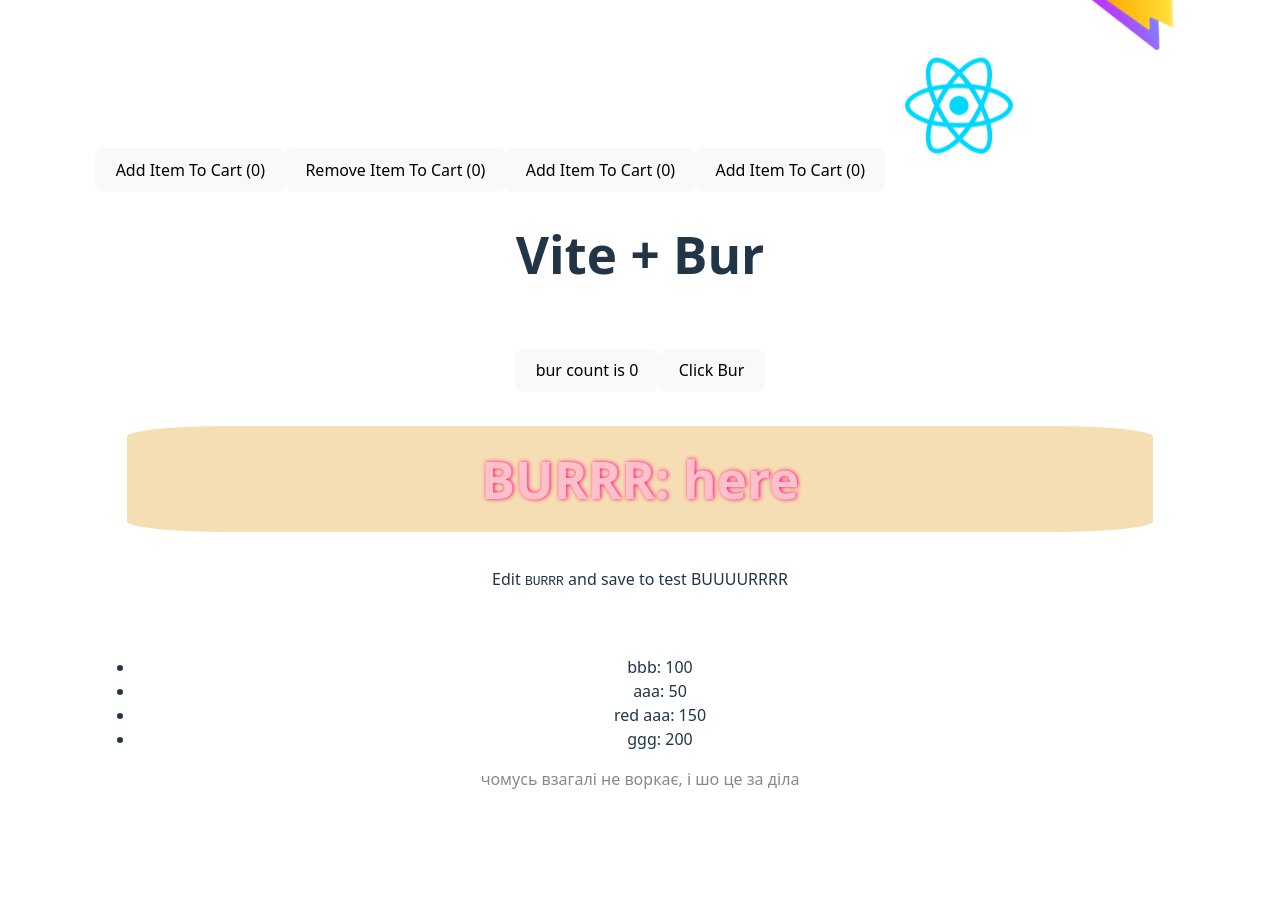
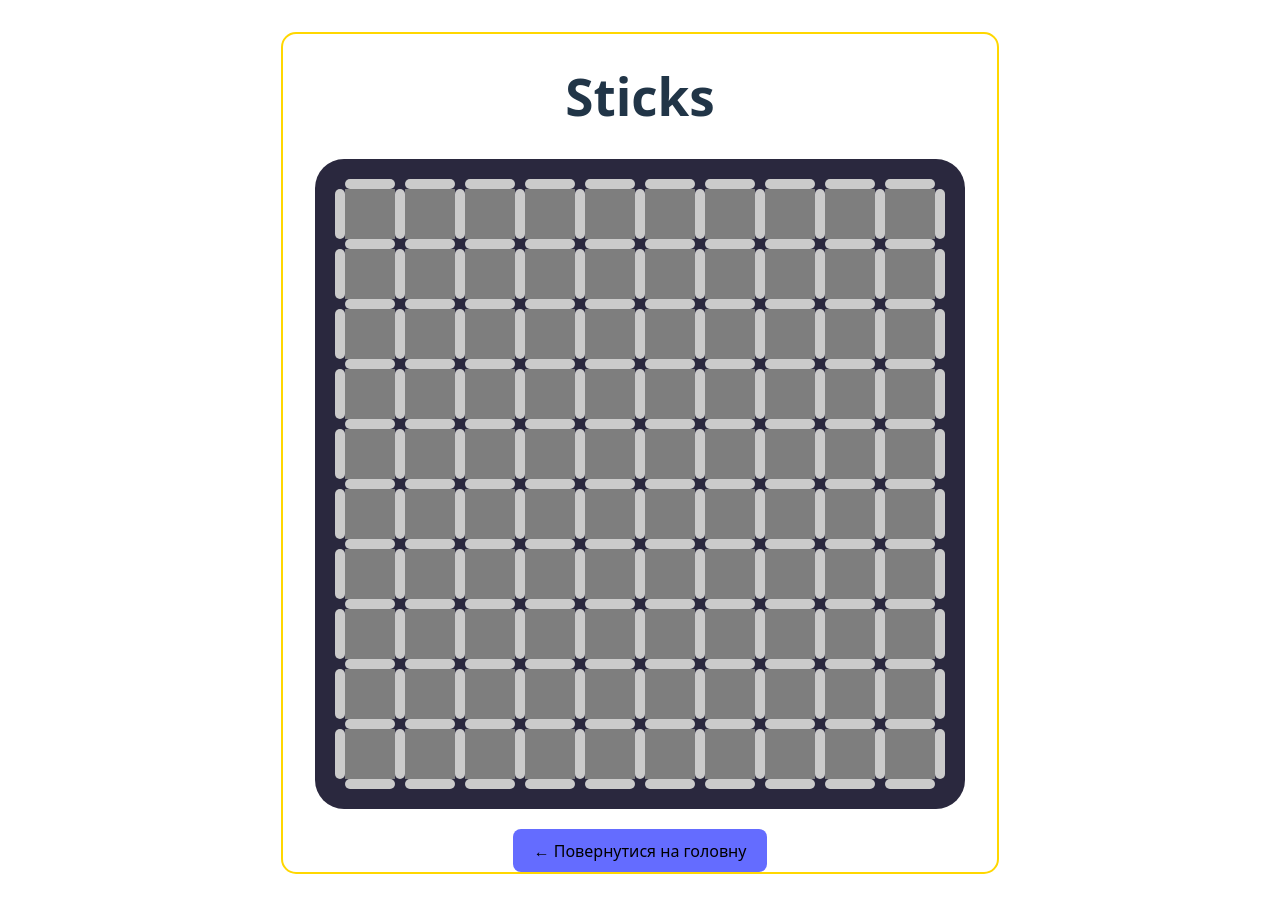
Before and after one commit to OlehBur/CursStore, a React (Vite) app: page /ttt in a window 1280 px wide. Before the commit the page ends 839 px from the top, so only its background shows below. Built offline with nearby package versions, Linux system fonts and the light colour scheme.

Commit message:
sticks game (90perc%)

```diff
--- a/package.json
+++ b/package.json
@@ -11,7 +11,8 @@
   },
   "dependencies": {
     "react": "^19.2.0",
-    "react-dom": "^19.2.0"
+    "react-dom": "^19.2.0",
+    "react-router-dom": "^7.13.1"
   },
   "devDependencies": {
     "@eslint/js": "^9.39.1",
--- /dev/null
+++ b/src/components/Stick.tsx
@@ -0,0 +1,64 @@
+import type { JSX } from "react";
+import { useState } from "react";
+import "./SticksArena.css"
+import type { boxSide } from "../core/boxSide.tsx"
+
+type StickProps = {
+    isVertical: boolean;
+    isConsistBox: boolean;
+    indX: number;
+    indY: number;
+    onChangeBoxState: (x: number, y: number, dir: boxSide) => boolean | null;
+    onChangePlayer: () => void;
+};
+
+
+export default function Stick(prop: StickProps) {
+    const elem: JSX.Element[] = [];
+    const [isClicked, setClick] = useState<boolean | null>(null);
+    const [isBoxCLicked, setBoxClick] = useState<boolean | null>(null);
+    let boxClickRes: boolean | null = null;
+
+    function handleClick() {
+        if (isClicked)
+            return;
+
+        setClick(true);
+        // console.log('clicked!');
+        // setPlayer(true);
+
+        if (prop.isVertical)
+            boxClickRes = prop.onChangeBoxState(prop.indX, prop.indY, "left")
+                || prop.onChangeBoxState(prop.indX - 1, prop.indY, "right");
+        else
+            boxClickRes = prop.onChangeBoxState(prop.indX, prop.indY, "top")
+                || prop.onChangeBoxState(prop.indX, prop.indY - 1, "bottom");
+
+        if (boxClickRes)
+            setBoxClick(boxClickRes);
+        else//fail
+            prop.onChangePlayer();
+
+        console.log("є?: " + boxClickRes);
+    }
+
+    if (prop.isVertical) {
+        elem.push(<button key={1}
+            className={"stickVertical"}
+            onClick={handleClick}
+            style={{ backgroundColor: isClicked == null ? "#cbcbcb" : isClicked ? "#9eff5d" : "#ff7ce5" }}
+        ></button>);
+        if (!prop.isConsistBox)
+            elem.push(<div className="block" key={2}
+                style={{ backgroundColor: isBoxCLicked == null ? "#7e7e7e" : isBoxCLicked ? "#9eff5d" : "#ff7ce5" }}>
+            </div >);
+    } else {
+        elem.push(<button key={3}
+            className={"stickHorizontal"}
+            onClick={handleClick}
+            style={{ backgroundColor: isClicked == null ? "#cbcbcb" : isClicked ? "#9eff5d" : "#ff7ce5" }}
+        ></button>);
+    }
+
+    return elem;
+}
--- /dev/null
+++ b/src/components/SticksArena.css
@@ -0,0 +1,50 @@
+.arena {
+    margin-bottom: 20px;
+    padding: 20px;
+    border-radius: 29px;
+    background-color: rgb(42, 40, 62);
+}
+
+.stickRow {
+    display: flex;
+    justify-content: center;
+    margin-bottom: 0px;
+}
+
+/* .stick {
+    background-color: #ffffff;
+    border-radius: 5px;
+    margin: 10px;
+} */
+
+.stickHorizontal {
+    padding: 0;
+    border: none;
+    /*button reset styles  */
+
+    border-radius: 5px;
+    width: 50px;
+    height: 10px;
+    margin-inline: 5px;
+    background-color: #cbcbcb;
+}
+
+.stickVertical {
+    padding: 0;
+    border: none;
+
+    border-radius: 5px;
+    width: 10px;
+    height: 50px;
+    /* margin-inline: 25px; */
+    background-color: #cbcbcb;
+}
+
+.block {
+    width: 50px;
+    height: 50px;
+    display: flex;/*container*/
+    justify-content: center;
+    align-items: center;
+    background-color: #ff6262;
+}
--- /dev/null
+++ b/src/components/SticksArena.tsx
@@ -0,0 +1,143 @@
+import type { JSX } from "react";
+import "./SticksArena.css";
+import { useState } from "react";
+import Stick from "./Stick";
+import type { boxSide } from "../core/boxSide.tsx"
+
+type Cell = {
+    top: boolean | null;
+    right: boolean | null;
+    bottom: boolean | null;
+    left: boolean | null;
+};
+
+export default function SticksArena() {
+    const rows = 10;
+    const sticksHor = rows;
+    // const sticksVer = pairs + 1;
+    const result: JSX.Element[] = [];
+    const [currPlayer, setPlayer] = useState<boolean>(false);
+    const [gridBox, setGrid] = useState<Cell[][]>(
+        Array.from({ length: rows }, () =>
+            Array.from({ length: rows }, () => ({
+                top: null,
+                right: null,
+                bottom: null,
+                left: null,
+            }))
+        )
+    );
+
+    function onChangeBoxState(x: number, y: number, dir: boxSide): boolean | null {
+        if ((x < 0 || x >= gridBox.length)
+            || (y < 0 || y >= gridBox[0].length))
+            return false;
+
+        const oldCell = gridBox[x][y];
+        const key = dir as keyof Cell;
+        const newCell: Cell = { ...oldCell, [key]: currPlayer };
+
+        setGrid(prev =>
+            prev.map((row, i) =>
+                row.map((cell, j) => (i === x && j === y ? newCell : cell))
+            )
+        );
+        // setGrid(prev =>
+        //     prev.map((row, i) =>
+        //         row.map((cell, j) =>
+        //             i === x && j === y
+        //                 ? { ...cell, [dir as keyof Cell]: currPlayer }
+        //                 : cell
+        //         )
+        //     )
+        // );
+        console.log(newCell.top + " " + newCell.right + " " + newCell.bottom + " " + newCell.left);
+        // console.log(gridBox[x][y].top + " " + gridBox[x][y].right + " " + gridBox[x][y].bottom + " " + gridBox[x][y].left);
+
+        return newCell.top != null
+            && newCell.right != null
+            && newCell.bottom != null
+            && newCell.left != null;
+    };
+
+    function OnChangePlayer() {
+        // setPlayer(!currPlayer);
+        console.log("isFirstPlyr: " + currPlayer);
+    }
+
+    for (let i = 0; i < rows; i++) {
+        result.push(
+            <div key={11+i} className="stickRow">
+                {Array(sticksHor).fill(null).map((_, j) => (
+                    <Stick isConsistBox={false} isVertical={false}
+                        key={j} indX={i} indY={j}
+                        onChangeBoxState={onChangeBoxState}
+                        onChangePlayer={OnChangePlayer}/> // <button key={j} className="stickHorizontal"></button>
+                ))}
+            </div>);
+        result.push(
+            <div key={22*i} className="stickRow">
+                {Array(sticksHor).fill(null).map((_, j) => (
+                    <Stick isConsistBox={false} isVertical={true}
+                        key={j} indX={j} indY={i}
+                        onChangeBoxState={onChangeBoxState}
+                        onChangePlayer={OnChangePlayer} />
+                    // <React.Fragment key={j}>
+                    //     <button className="stickVertical"></button>
+                    //     <div className="block">{i + "." + j}</div>
+                    // </React.Fragment>
+                ))}
+                <Stick isConsistBox={true} isVertical={true}
+                    indX={rows - 1} indY={i}
+                    onChangeBoxState={onChangeBoxState}
+                    onChangePlayer={OnChangePlayer} />
+                {/* last vertical stick right */}
+                {/* <div className="stickVertical"></div> */}
+
+            </div>);
+    };
+
+    // last horizontal row bott
+    result.push(
+        <div key={33} className="stickRow">
+            {Array(sticksHor).fill(null).map((_, j) => (
+                <Stick isConsistBox={false} isVertical={false}
+                    key={j} indX={j} indY={rows - 1}
+                    onChangeBoxState={onChangeBoxState}
+                    onChangePlayer={OnChangePlayer}/>
+                // <button key={j} className="stickHorizontal"></button>
+            ))}
+        </div>
+    );
+
+    return <div className="arena">{result}</div>;
+    // const stickGroups = [
+    //     { className: "stickHorizontal", count: 10 },
+    //     { className: "stickVertical", count: 11 },
+    // ]
+    // // const horizontalSticks = Array(10).fill('—');
+    // // const verticalSticks = Array(10).fill('|');
+
+    // return (
+    //     <>  {stickGroups.map((group, index) => (
+    //         <div key={index} className={group.className}>
+    //             {Array(group.count).fill(null).map((s, i) => (
+    //                 <button key={i}>{s}</button>
+    //             ))}
+    //         </div>
+    //     ))}
+    //     </>
+    // <>
+    //     <div className="horizontal">
+    //         {horizontalSticks.map((stick, i) => (
+    //             <button key={i} className="stick">{stick}</button>
+    //         ))}
+    //     </div>
+    //     <div className="vertical">
+    //         {verticalSticks.map((stick, i) => (
+    //             <button key={i} className="stick">{stick}</button>
+    //         ))}
+    //     </div>
+    // </>
+    // )
+}
--- a/src/core/App.tsx
+++ b/src/core/App.tsx
@@ -1,46 +1,37 @@
-import { useState } from 'react'
-import reactLogo from '../assets/vite.svg'
-import viteLogo from '../assets/react.svg'
+// import { useState } from 'react'
+// import reactLogo from '../assets/vite.svg'
+// import viteLogo from '../assets/react.svg'
+import { Routes, Route, useNavigate } from 'react-router-dom'
 import './App.css'
-import BurButt from '../components/BurButt.tsx'
-import BurList from '../components/BurList.tsx'
-import CartButtons from '../components/CartButtons.tsx'
+// import BurButt from '../components/BurButt.tsx'
+// import BurList from '../components/BurList.tsx'
+// import CartButtons from '../components/CartButtons.tsx'
+import GamePage from '../pages/GamePage.tsx'
+import SettingsPage from '../pages/SettingsPage.tsx'
+import ProfilePage from '../pages/ProfilePage.tsx'
 
 function App() {
-  const [count, setCount] = useState(0)
-  //const [isClicked, setIsClicked] = useState(false); //nah nah - doesn`t work, because  async state upd
+  const navigate = useNavigate()
 
   return (
-    <>
-      <div>
-        <CartButtons />
-        <a href="https://vite.dev" target="_blank">
-          <img src={viteLogo} className="logo react" alt="React logo" />
-        </a>
-        <a href="https://react.dev" target="_blank">
-          <img src={reactLogo} className="logo" alt="Vite logo" />
-        </a>
-      </div>
-      <h1 onClick={() => alert('Ну от нашо так тикати(')}>Vite + Bur</h1>
-      <div className="card">
-        <button onClick={() => {
-          const isClicked = confirm("Точно бажаєте клікнути??!!!")
-          //setIsClicked()
-          if (isClicked)
-            setCount((count) => count + 1);
-        }}>
-          bur count is {count}
+    <Routes>
+      <Route path="/" element={<>
+        <h1>Головна сторінка</h1>
+        <button onClick={() => navigate('/profile')}>
+          Профіль
         </button>
-        <BurButt />
-        <p>
-          Edit <code>BURRR</code> and save to test BUUUURRRR
-        </p>
-      </div>
-      <BurList />
-      <p className="read-the-docs">
-        чомусь взагалі не воркає, і шо це за діла
-      </p>
-    </>
+        <button onClick={() => navigate('/settings')}>
+          Налаштування
+        </button>
+        <button onClick={() => navigate('/ttt')}>
+          Tic Tac Toe
+        </button>
+      </>} />
+      <Route path="/profile" element={<ProfilePage />} />
+      <Route path="/settings" element={<SettingsPage />} />
+      <Route path="/ttt" element={<GamePage />} />
+
+    </Routes>
   )
 }
 
--- /dev/null
+++ b/src/core/boxSide.tsx
@@ -0,0 +1 @@
+export type boxSide = "top" | "right" | "bottom" | "left";
--- a/src/main.tsx
+++ b/src/main.tsx
@@ -1,10 +1,13 @@
 import { StrictMode } from 'react'
 import { createRoot } from 'react-dom/client'
+import { BrowserRouter } from 'react-router-dom'
 import './index.css'
 import App from './core/App.tsx'
 
 createRoot(document.getElementById('root')!).render(
   <StrictMode>
-    <App />
+    <BrowserRouter>
+      <App />
+    </BrowserRouter>
   </StrictMode>,
 )
--- /dev/null
+++ b/src/pages/GamePage.tsx
@@ -0,0 +1,17 @@
+import { useNavigate } from "react-router-dom"
+import SticksArena from "../components/SticksArena.tsx";
+
+const TTT_Page = () => {
+    const navigate = useNavigate();
+    return (
+        <div style={{ padding: '0em 2rem', border: '2px solid gold', borderRadius: '15px' }}>
+            <h1>Sticks</h1>
+            <SticksArena />
+            <button onClick={() => navigate('/')} style={{ background: '#646cff' }}>
+                ← Повернутися на головну
+            </button>
+        </div>
+    )
+}
+
+export default TTT_Page;
--- /dev/null
+++ b/src/pages/ProfilePage.tsx
@@ -0,0 +1,14 @@
+import { useNavigate } from "react-router-dom"
+
+const ProfilePage = () => {
+    const navigate = useNavigate();
+
+    return (<div style={{ padding: '2rem', border: '2px solid silver', borderRadius: '15px' }}>
+        <h1>Settings Page</h1>
+        <button onClick={() => navigate('/')} style={{ background: '#35ff32' }}>
+            ← Повернутися на головну
+        </button>
+    </div>)
+}
+
+export default ProfilePage;
--- /dev/null
+++ b/src/pages/SettingsPage.tsx
@@ -0,0 +1,14 @@
+import { useNavigate } from "react-router-dom"
+
+const SettingsPage = () => {
+    const navigate = useNavigate();
+
+    return (<div style={{ padding: '2rem', border: '2px solid purple', borderRadius: '15px' }}>
+        <h1>Settings Page</h1>
+        <button onClick={() => navigate('/')} style={{ background: '#ffa564' }}>
+            ← Повернутися на головну
+        </button>
+    </div>)
+}
+
+export default SettingsPage;
```
Also changed, not shown: 1 other file (tests, documents, lock files or other folders).
